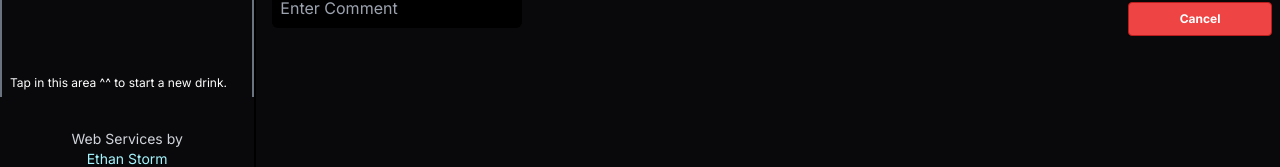
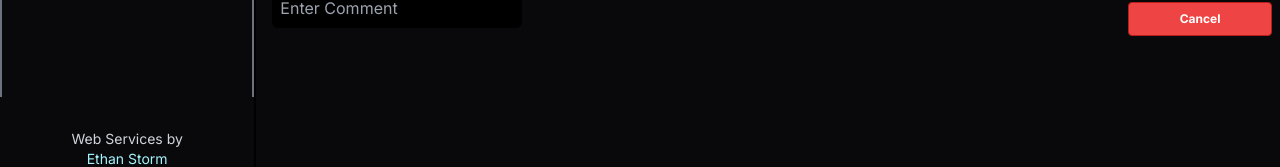
Before and after one commit to ShadowDraco/DBDrinkBuilder, a Next.js app: page / in a window 1280 px wide. Shown: the part 517-684 px from the top of the page. Built offline with nearby package versions, Linux system fonts and the light colour scheme.

Commit message:
hide new drink message, and prevent currentDrink mutation on deselect

```diff
--- a/app/components/layout/summary/BuiltDrinks.js
+++ b/app/components/layout/summary/BuiltDrinks.js
@@ -19,6 +19,7 @@ export default function BuiltDrinks() {
       }`}
       onClick={() => {
         setDrinkSelected(false)
+        setCurrentDrink({})
       }}
     >
       <div className='flex flex-col gap-3'>
@@ -43,9 +44,11 @@ export default function BuiltDrinks() {
             )
           })}
       </div>
-      <p className='text-xs text-wrap text-balance'>
-        Tap in this area ^^ to start a new drink.
-      </p>
+      {drinkSelected && (
+        <p className='text-xs text-wrap text-balance'>
+          Tap in this area ^^ to start a new drink.
+        </p>
+      )}
     </div>
   )
 }
```
